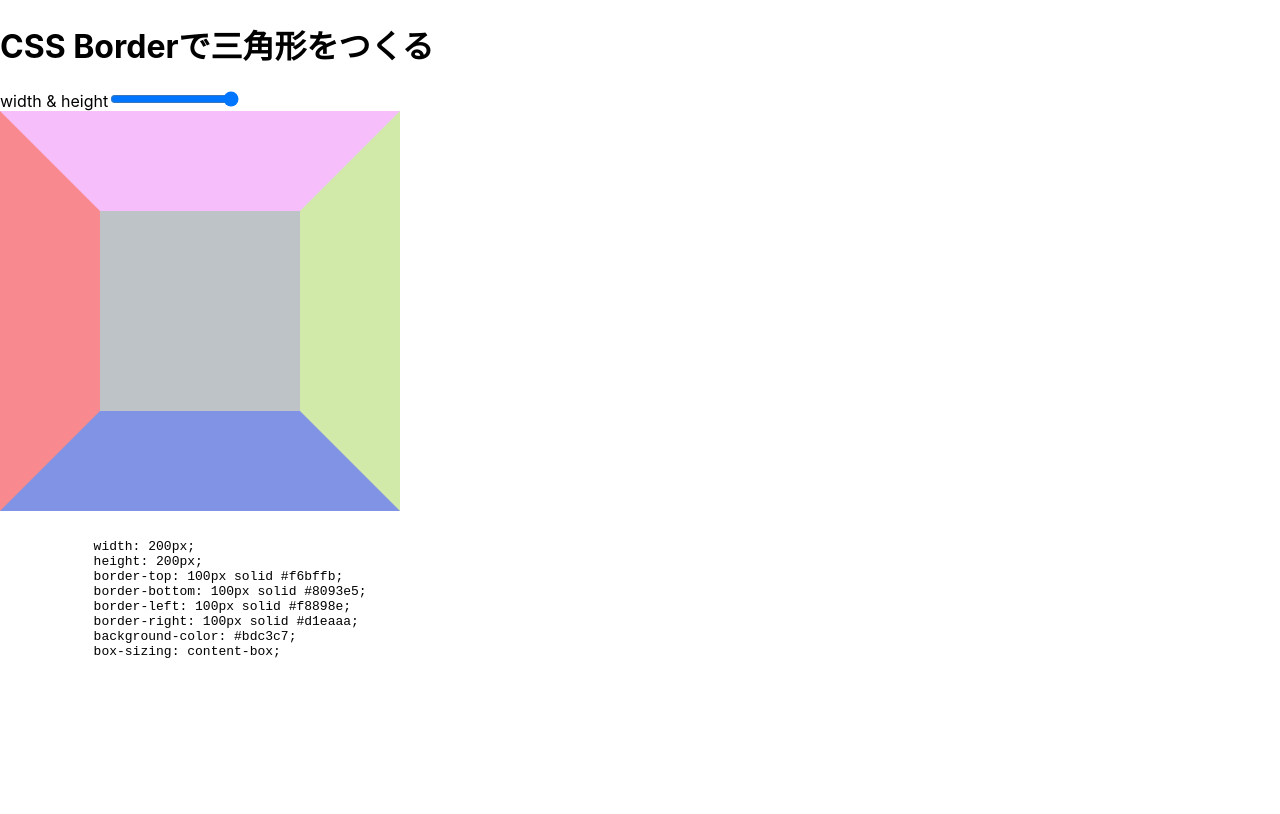
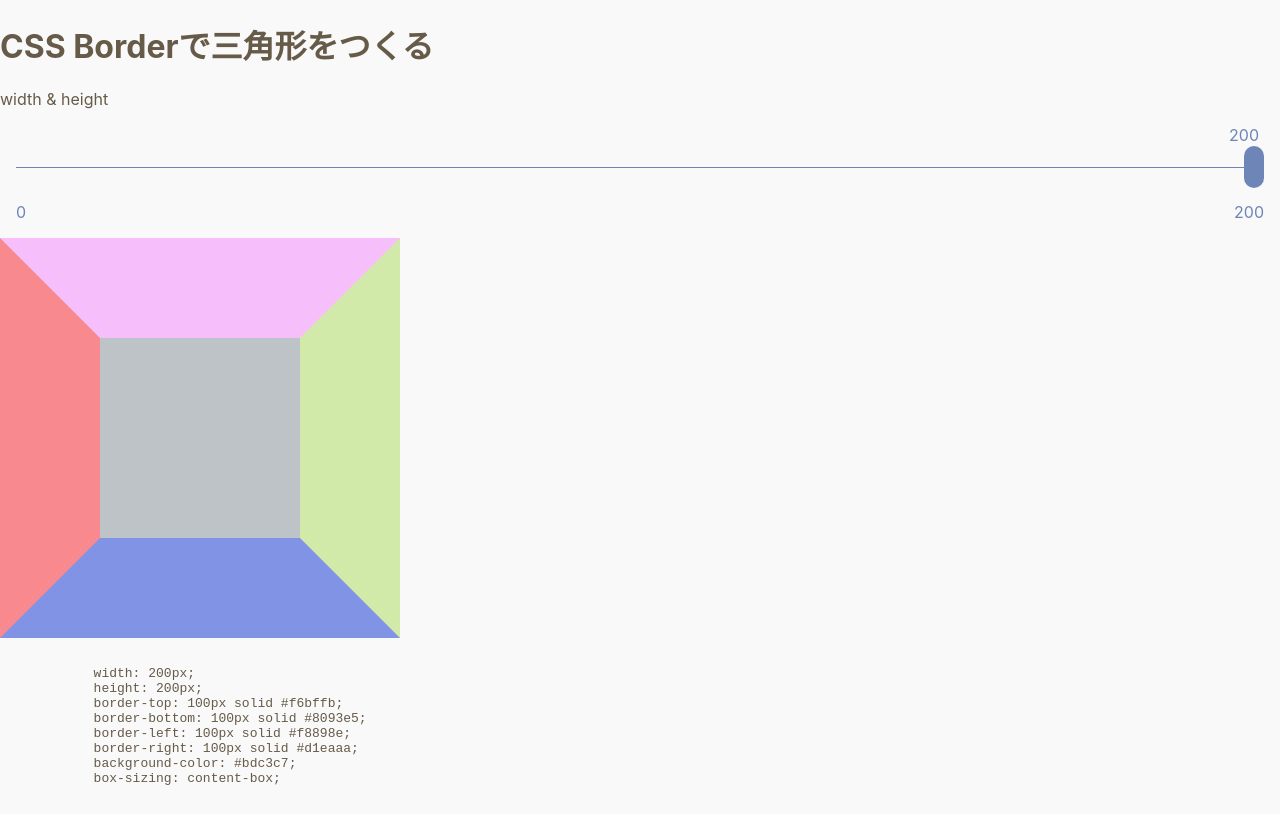
Before and after one commit to tetracalibers/Uispet-frontend, a Next.js app: page /articles/css_triangle in a window 1280 px wide. Built offline with nearby package versions, Linux system fonts and the light colour scheme.

Commit message:
[RangeInput] 現在値追従と最大・最小表示を備えたコンポーネント実装

```diff
--- a/components/article/BorderTriangle/index.tsx
+++ b/components/article/BorderTriangle/index.tsx
@@ -1,4 +1,5 @@
 import { useState } from 'react'
+import { RangeInput } from '../../control/RangeInput'
 import { BorderTriangleDemo } from './Demo'
 
 export const BorderTriangleArticle = () => {
@@ -9,8 +10,7 @@ export const BorderTriangleArticle = () => {
       <h1>CSS Borderで三角形をつくる</h1>
       <label>
         width & height
-        <input
-          type='range'
+        <RangeInput
           min={0}
           max={200}
           value={size}
--- /dev/null
+++ b/components/control/RangeInput/index.tsx
@@ -0,0 +1,126 @@
+import { ComponentPropsWithRef } from 'react'
+import styled, { css } from 'styled-components'
+
+interface Props extends ComponentPropsWithRef<'input'> {
+  type?: never
+  value: number
+  min: number
+  max: number
+}
+
+const Layout = styled.div`
+  --color: #6e85b7;
+  --thumb-width: 20px;
+  --thumb-height: 42px;
+
+  display: flex;
+  flex-direction: column;
+  align-items: center;
+  justify-content: center;
+  padding: 1rem;
+`
+
+const Slider = styled.div`
+  width: 100%;
+`
+
+const SliderThumb = styled.div<{ $now: string; $max: number; $min: number }>`
+  width: calc(100% - var(--thumb-width));
+  height: fit-content;
+  position: relative;
+  color: var(--color);
+
+  &::after {
+    content: '${({ $now }) => $now}';
+    position: absolute;
+    left: ${({ $now, $max, $min }) =>
+      css`calc((${$now} - ${$min}) / (${$max} - ${$min}) * 100%)`};
+    transform: translateX(-50%);
+  }
+`
+
+const css_Track = css`
+  width: calc(100% - var(--thumb-width));
+  height: 1px;
+  cursor: pointer;
+  box-shadow: none;
+  background: var(--color);
+  border-radius: 0px;
+`
+
+const css_Thumb = css`
+  height: var(--thumb-height);
+  width: 1px;
+  border-radius: var(--thumb-width);
+  background: var(--color);
+  cursor: pointer;
+  -webkit-appearance: none;
+  margin-top: calc(var(--thumb-height) * -0.5);
+  padding-left: calc(var(--thumb-width) * 0.5);
+  padding-right: calc(var(--thumb-width) * 0.5);
+`
+
+const SliderTrack = styled.input`
+  -webkit-appearance: none;
+  margin: 0;
+  margin-top: var(--thumb-height);
+  width: 100%;
+  padding: 0;
+  &:focus {
+    outline: none;
+  }
+  &::-webkit-slider-runnable-track {
+    ${css_Track}
+  }
+  &::-moz-range-track {
+    ${css_Track}
+  }
+  &::-webkit-slider-thumb {
+    ${css_Thumb}
+  }
+  &::-moz-range-thumb {
+    ${css_Thumb}
+  }
+  &::-moz-focus-outer {
+    border: 0;
+  }
+`
+
+const BetweenLabel = styled.div`
+  margin-top: 30px;
+  width: 100%;
+  display: flex;
+  justify-content: space-between;
+  color: var(--color);
+`
+
+const MinValue = styled.span``
+
+const MaxValue = styled.span``
+
+export const RangeInput = ({ value, min, max, onChange, ...props }: Props) => {
+  return (
+    <Layout>
+      <Slider>
+        <SliderThumb
+          aria-hidden={true}
+          $now={`${value}`}
+          $max={max}
+          $min={min}
+        ></SliderThumb>
+        <SliderTrack
+          {...props}
+          type='range'
+          value={value}
+          onChange={e => onChange && onChange(e)}
+          min={min}
+          max={max}
+        />
+      </Slider>
+      <BetweenLabel aria-hidden={true}>
+        <MinValue>{min}</MinValue>
+        <MaxValue>{max}</MaxValue>
+      </BetweenLabel>
+    </Layout>
+  )
+}
--- a/styles/globals.css
+++ b/styles/globals.css
@@ -4,6 +4,8 @@ body {
   margin: 0;
   font-family: -apple-system, BlinkMacSystemFont, Segoe UI, Roboto, Oxygen,
     Ubuntu, Cantarell, Fira Sans, Droid Sans, Helvetica Neue, sans-serif;
+  background: #f9f9f9;
+  color: #665a48;
 }
 
 a {
```
Also changed, not shown: components/a11y/VisuallyHidden/index.tsx (added, +14 -0 lines), styles/Home.module.css (deleted, +0 -129 lines).
